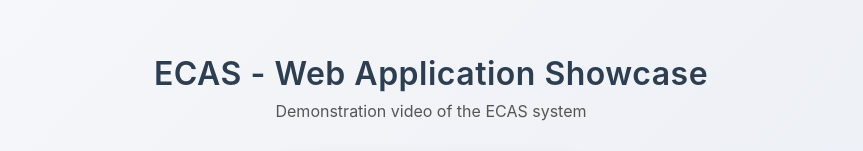
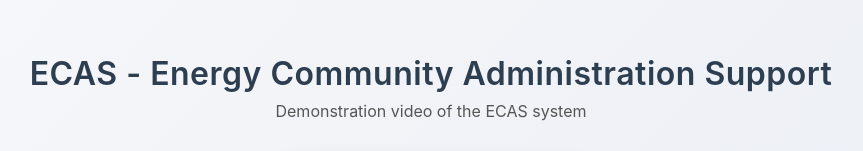
Before and after one commit to cjuricic/ECAS-Volterra, a plain HTML site: page index.html in a window 1280 px wide. Shown: the part 195-346 px from the top of the page, without its empty margins (209-1072 px from the left). Drawn offline with Linux system fonts and the light colour scheme.

Commit message:
Update index.html

```diff
--- a/index.html
+++ b/index.html
@@ -59,7 +59,7 @@
 </head>
 <body>
   <header>
-    <h1>ECAS - Web Application Showcase</h1>
+    <h1>ECAS - Energy Community Administration Support</h1>
     <p>Demonstration video of the ECAS system</p>
   </header>
 
```
